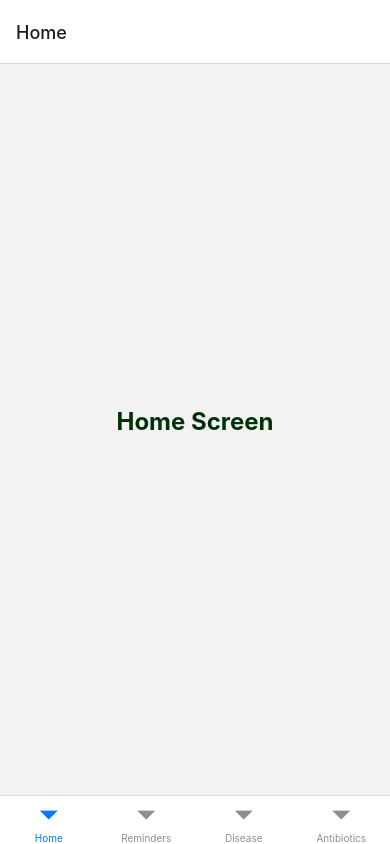
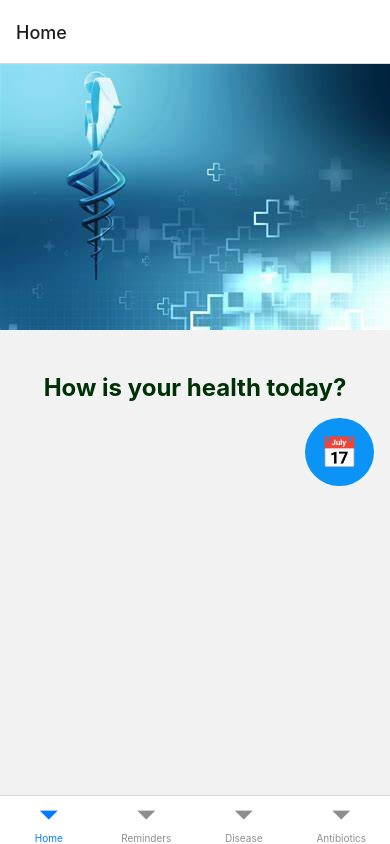
Before and after one commit to CD-CSCI-480/groupproject-frontend-group-3, a React Native app: screen /Home in a window 390 px wide. Built offline with nearby package versions, Linux system fonts and the light colour scheme.

Commit message:
homescreen and styles file

```diff
--- a/src/app/screens/Home/HomeScreen.js
+++ b/src/app/screens/Home/HomeScreen.js
@@ -1,13 +1,17 @@
 import React from 'react';
-import {View, Text, Button} from 'react-native';
-import {styles} from './styles'
-
+import { View, Text, Button, ImageBackground } from 'react-native';
+import {styles} from './styles';
 
 export const HomeScreen = ({navigation}) => {
   return (
-    <View style={styles.container}>
-      <Text style={styles.text}>Home Screen</Text>
-
-    </View>
-  )
-}
+    <ImageBackground
+      source={require('./OIP.jpeg')}
+      style={styles.container}
+    >
+      <Text style={styles.welcomeText}>How is your health today?</Text>
+      <View style={styles.chatBubble}>
+        <Text style={styles.calendarIcon}>📅</Text>
+      </View>
+    </ImageBackground>
+  );
+};
--- a/src/app/screens/Home/styles.js
+++ b/src/app/screens/Home/styles.js
@@ -1,16 +1,27 @@
-import { StyleSheet } from "react-native";
+import { StyleSheet } from 'react-native';
 
 export const styles = StyleSheet.create({
-    container: {
-        flex: 1,
-        backgroundColor: '#F2F2F2',
-        justifyContent: "center",
-        alignItems: "center",
-    },
-    text:{
-        fontSize: 24,
-        fontWeight: "bold",
-        marginBottom: 16,
-        color:"#003006"
-    }
+  container: {
+    flex: 1,
+    justifyContent: 'center',
+    alignItems: 'center',
+  },
+  welcomeText: {
+    fontSize: 24,
+    fontWeight: 'bold',
+    marginBottom: 16,
+    color: '#003006',
+  },
+  chatBubble: {
+    backgroundColor: '#0B93F6',
+    borderRadius: 50,
+    padding: 16,
+    position: 'relative',
+    alignSelf: 'flex-end',
+    marginRight: 16,
+  },
+  calendarIcon: {
+    fontSize: 30,
+    color: 'white',
+  },
 });
```
Also changed, not shown: src/app/screens/Home/OIP.jpeg (added).
